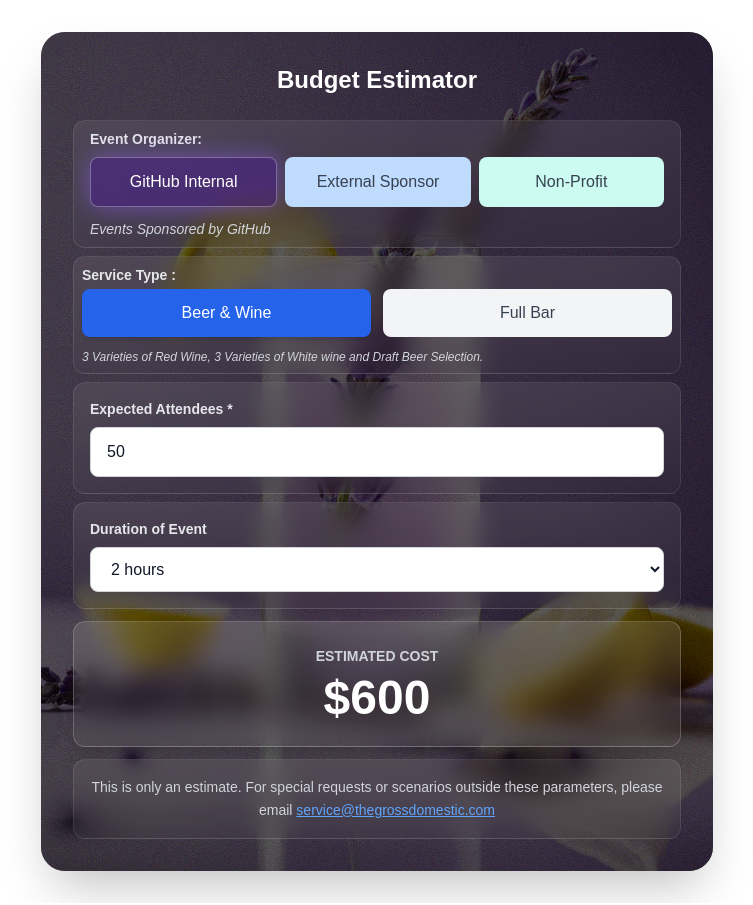
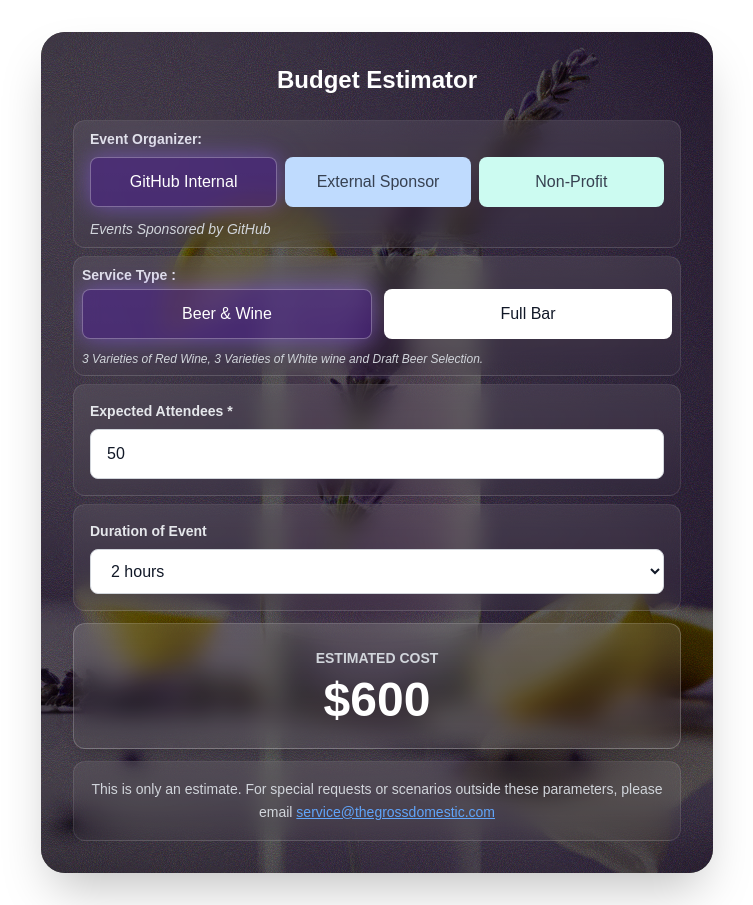
Before and after one commit to CinnamonGrossCrunch/bar-cost-estimator, a Next.js app: page / in a window 1280 px wide. Shown: the whole page, without its empty margins (263-1016 px from the left). Built offline with nearby package versions, Linux system fonts and the light colour scheme.

Commit message:
Make service type buttons inherit colors from selected event organizer

```diff
--- a/src/components/CostCalculatorWidget.tsx
+++ b/src/components/CostCalculatorWidget.tsx
@@ -173,9 +173,20 @@ export default function CostCalculatorWidget() {
             onClick={() => setServiceType('beerWine')}
             className={`flex-1 px-2 py-2 sm:px-4 sm:py-3 rounded-lg font-medium transition-all text-sm sm:text-base leading-tight ${
               serviceType === 'beerWine'
-                ? 'bg-blue-600 text-white shadow-md'
-                : 'bg-gray-100 text-gray-700 hover:bg-gray-200'
+                ? (orgType === 'githubInternal'
+                    ? 'bg-violet-900/50 text-white shadow-lg border border-white/30'
+                    : orgType === 'externalSponsor'
+                    ? 'bg-blue-500/50 text-white shadow-lg border border-white/30'
+                    : 'bg-teal-500/50 text-white shadow-lg border border-white/30')
+                : 'bg-white text-gray-900 hover:bg-gray-100'
             }`}
+            style={serviceType === 'beerWine' ? (
+              orgType === 'githubInternal'
+                ? { boxShadow: '0 0 20px rgba(139, 92, 246, 0.4), 0 0 40px rgba(139, 92, 246, 0.2)' }
+                : orgType === 'externalSponsor'
+                ? { boxShadow: '0 0 20px rgba(59, 130, 246, 0.4), 0 0 40px rgba(59, 130, 246, 0.2)' }
+                : { boxShadow: '0 0 20px rgba(20, 184, 166, 0.4), 0 0 40px rgba(20, 184, 166, 0.2)' }
+            ) : {}}
           >
             Beer & Wine
           </button>
@@ -184,9 +195,20 @@ export default function CostCalculatorWidget() {
             onClick={() => setServiceType('fullBar')}
             className={`flex-1 px-2 py-2 sm:px-4 sm:py-3 rounded-lg font-medium transition-all text-sm sm:text-base leading-tight ${
               serviceType === 'fullBar'
-                ? 'bg-blue-600 text-white shadow-md'
-                : 'bg-gray-100 text-gray-700 hover:bg-gray-200'
+                ? (orgType === 'githubInternal'
+                    ? 'bg-violet-900/50 text-white shadow-lg border border-white/30'
+                    : orgType === 'externalSponsor'
+                    ? 'bg-blue-500/50 text-white shadow-lg border border-white/30'
+                    : 'bg-teal-500/50 text-white shadow-lg border border-white/30')
+                : 'bg-white text-gray-900 hover:bg-gray-100'
             }`}
+            style={serviceType === 'fullBar' ? (
+              orgType === 'githubInternal'
+                ? { boxShadow: '0 0 20px rgba(139, 92, 246, 0.4), 0 0 40px rgba(139, 92, 246, 0.2)' }
+                : orgType === 'externalSponsor'
+                ? { boxShadow: '0 0 20px rgba(59, 130, 246, 0.4), 0 0 40px rgba(59, 130, 246, 0.2)' }
+                : { boxShadow: '0 0 20px rgba(20, 184, 166, 0.4), 0 0 40px rgba(20, 184, 166, 0.2)' }
+            ) : {}}
           >
             Full Bar
           </button>
```
